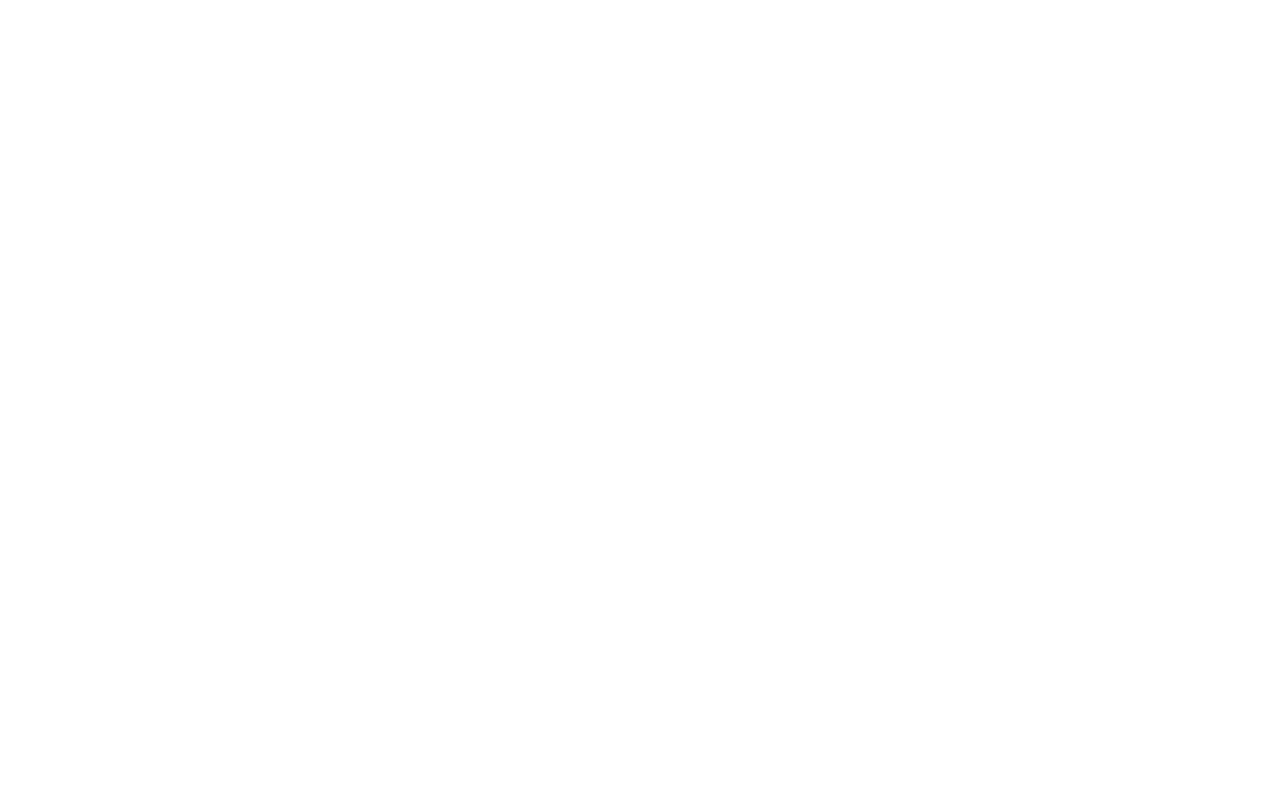
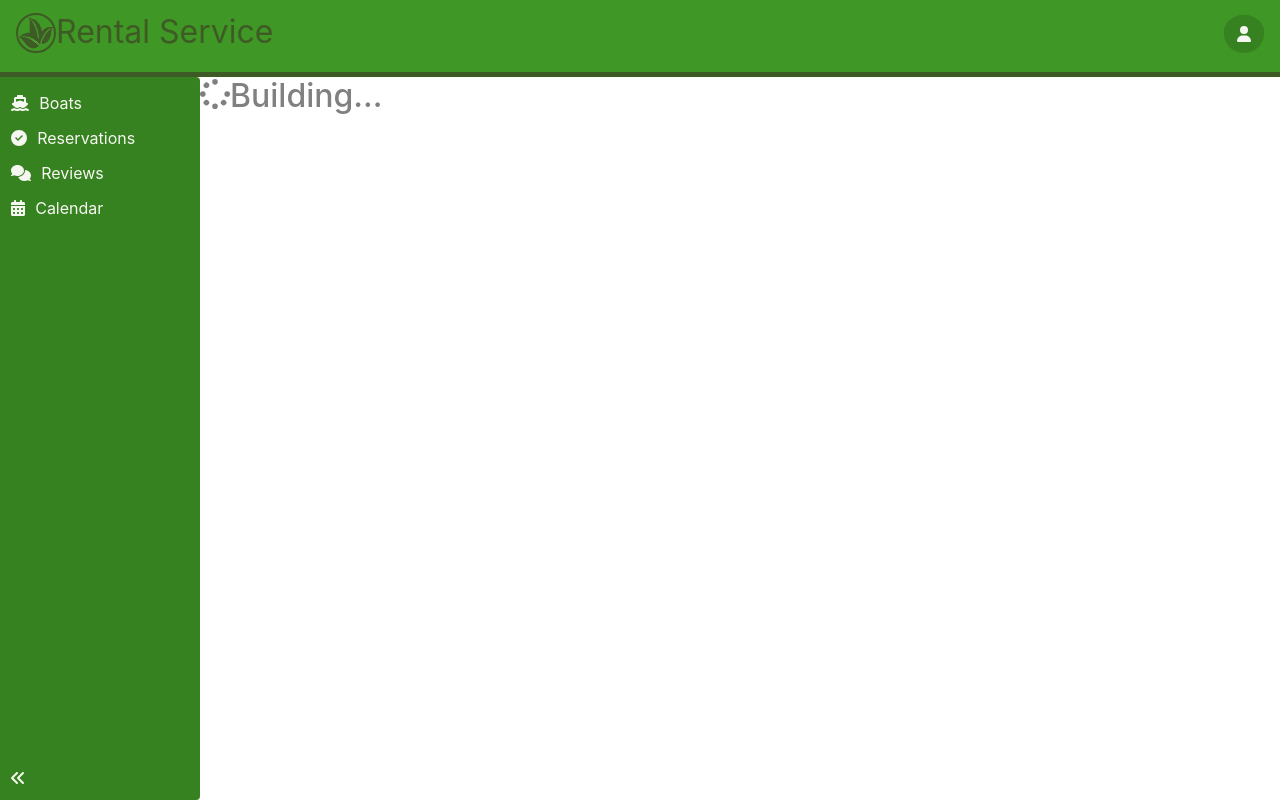
Before and after one commit to prijovic/ISA_MRS, a Vue app in the folder isa_mrs_projekat_front/: page /boatOwner in a window 1280 px wide. Before the commit this address had no page. Built offline with nearby package versions, Linux system fonts and the light colour scheme.

Commit message:
#3.3B.2 Initial page for boat owner

```diff
--- /dev/null
+++ b/isa_mrs_projekat_front/src/components/BoatOwner/BoatOwnerMainView/BoatOwnerMainView.vue
@@ -0,0 +1,28 @@
+<template>
+  <TheBoatOwnerNavbar></TheBoatOwnerNavbar>
+  <TheBoatOwnerSidebar></TheBoatOwnerSidebar>
+  <BoatOwnerContentPage :style="{'margin-left': sidebarWidth}"></BoatOwnerContentPage>
+</template>
+
+<script>
+import TheBoatOwnerNavbar from "@/components/BoatOwner/BoatOwnerMainView/components/TheBoatOwnerNavbar/TheBoatOwnerNavbar";
+import TheBoatOwnerSidebar from "@/components/BoatOwner/BoatOwnerMainView/components/TheBoatOwnerSidebar/TheBoatOwnerSidebar";
+import BoatOwnerContentPage from "@/components/BoatOwner/BoatOwnerMainView/components/BoatOwnerContentPage/BoatOwnerContentPage";
+import {sidebarWidth} from "@/components/BoatOwner/BoatOwnerMainView/components/TheBoatOwnerSidebar/state";
+
+export default {
+  name: "BoatOwnerMainView",
+  components: {
+    BoatOwnerContentPage,
+    TheBoatOwnerSidebar,
+    TheBoatOwnerNavbar
+  },
+  setup(){
+    return {sidebarWidth};
+  }
+}
+</script>
+
+<style scoped>
+
+</style>
--- /dev/null
+++ b/isa_mrs_projekat_front/src/components/BoatOwner/BoatOwnerMainView/components/BoatOwnerContentPage/BoatOwnerContentPage.vue
@@ -0,0 +1,26 @@
+<template>
+  <div>
+    <font-awesome-icon class="d-inline-block" icon="spinner" style="color: gray; height: 30px"></font-awesome-icon>
+    <h2 class="d-inline-block">Building...</h2>
+  </div>
+</template>
+
+<script>
+import {FontAwesomeIcon} from "@fortawesome/vue-fontawesome";
+import {library} from "@fortawesome/fontawesome-svg-core";
+import {faSpinner} from "@fortawesome/free-solid-svg-icons";
+
+library.add(faSpinner);
+export default {
+  name: "BoatOwnerContentPage",
+  components: {
+    FontAwesomeIcon
+  }
+}
+</script>
+
+<style scoped>
+h2 {
+  color: gray;
+}
+</style>
--- /dev/null
+++ b/isa_mrs_projekat_front/src/components/BoatOwner/BoatOwnerMainView/components/TheBoatOwnerNavbar/TheBoatOwnerNavbar.vue
@@ -0,0 +1,41 @@
+<template>
+  <nav class="navbar navbar-expand-lg">
+    <div class="navbar-brand">
+      <img class="d-inline-block rounded-circle align-top" src="@/assets/leaf_app_logo.svg" width="40" height="40" alt="">
+      <h2 class="d-inline-block align-bottom">Rental Service</h2>
+    </div>
+    <user-profile-button></user-profile-button>
+  </nav>
+</template>
+
+<script>
+import UserProfileButton from "@/components/GeneralComponents/UserProfileButton";
+
+export default {
+  name: "TheBoatOwnerNavbar",
+  components: {
+    UserProfileButton
+  }
+}
+</script>
+
+<style scoped>
+.navbar {
+  background-color: #3F9725;
+  z-index: 1;
+  display: flex;
+  border-bottom: solid 5px #3f5b25;
+}
+
+img {
+  margin: 0;
+  padding: 0;
+  border: solid 2px #3f5b25;
+}
+
+h2 {
+  background-color: #3F9725;
+  color: #3f5b25;
+  font-weight: 400;
+}
+</style>
--- /dev/null
+++ b/isa_mrs_projekat_front/src/components/BoatOwner/BoatOwnerMainView/components/TheBoatOwnerSidebar/TheBoatOwnerSidebar.vue
@@ -0,0 +1,67 @@
+<template>
+  <div class="sidebar rounded-right" :style="{width:sidebarWidth}">
+    <MenuLink to="/#" icon="ship">Boats</MenuLink>
+    <MenuLink to="/#" icon="circle-check">Reservations</MenuLink>
+    <MenuLink to="/#" icon="comments">Reviews</MenuLink>
+    <MenuLink to="/#" icon="calendar-days">Calendar</MenuLink>
+    <span class="collapse-icon" :class="{'rotate-180': collapsed}" @click="toggleSidebar">
+      <font-awesome-icon icon="angle-double-left"></font-awesome-icon>
+    </span>
+  </div>
+</template>
+
+<script>
+import {collapsed, toggleSidebar, sidebarWidth} from "@/components/BoatOwner/BoatOwnerMainView/components/TheBoatOwnerSidebar/state";
+import {FontAwesomeIcon} from "@fortawesome/vue-fontawesome";
+import {library} from "@fortawesome/fontawesome-svg-core";
+import {faAngleDoubleLeft, faShip, faCircleCheck, faComments, faCalendarDays} from "@fortawesome/free-solid-svg-icons";
+import MenuLink from "@/components/GeneralComponents/MenuLink";
+
+library.add(faAngleDoubleLeft, faShip, faCircleCheck, faComments, faCalendarDays);
+
+export default {
+  name: "TheBoatOwnerSidebar",
+  components: {
+    MenuLink,
+    FontAwesomeIcon
+  },
+  setup(){
+    return {collapsed, toggleSidebar, sidebarWidth};
+  }
+}
+</script>
+
+<style scoped>
+.sidebar {
+  color: #f7f7f2;
+  background-color: #378220;
+
+  float: left;
+  position: fixed;
+  z-index: 0;
+  top: 77px;
+  left: 0;
+  bottom: 0;
+  padding: 0.5em;
+
+  transition: 0.3s ease;
+
+  display: flex;
+  flex-direction: column;
+}
+
+.collapse-icon {
+  position: absolute;
+  bottom: 10px;
+  left: 10px;
+
+  color: #f7f7f2;
+
+  transition: 0.2s linear;
+}
+
+.rotate-180 {
+  transform: rotate(180deg);
+  transition: 0.2s linear;
+}
+</style>
--- /dev/null
+++ b/isa_mrs_projekat_front/src/components/BoatOwner/BoatOwnerMainView/components/TheBoatOwnerSidebar/state.js
@@ -0,0 +1,8 @@
+import { ref, computed} from "vue";
+
+export const collapsed = ref(false);
+export const toggleSidebar = () => (collapsed.value = !collapsed.value)
+
+export const SIDEBAR_WIDTH = 200;
+export const SIDEBAR_WIDTH_COLLAPSED = 41;
+export const sidebarWidth = computed( () => `${collapsed.value ? SIDEBAR_WIDTH_COLLAPSED : SIDEBAR_WIDTH}px`);
--- a/isa_mrs_projekat_front/src/router/index.js
+++ b/isa_mrs_projekat_front/src/router/index.js
@@ -1,5 +1,6 @@
 import { createRouter, createWebHistory } from "vue-router";
 import AdminMainView from "@/components/Administrator/AdminMainView/AdminMainView";
+import BoatOwnerMainView from "@/components/BoatOwner/BoatOwnerMainView/BoatOwnerMainView";
 
 const routes = [
     {
@@ -11,6 +12,11 @@ const routes = [
         path: "/admin",
         name: "AdminMainView",
         component: AdminMainView
+    },
+    {
+        path: "/boatOwner",
+        name: "BoatOwnerMainView",
+        component: BoatOwnerMainView
     }
 ]
 
```
